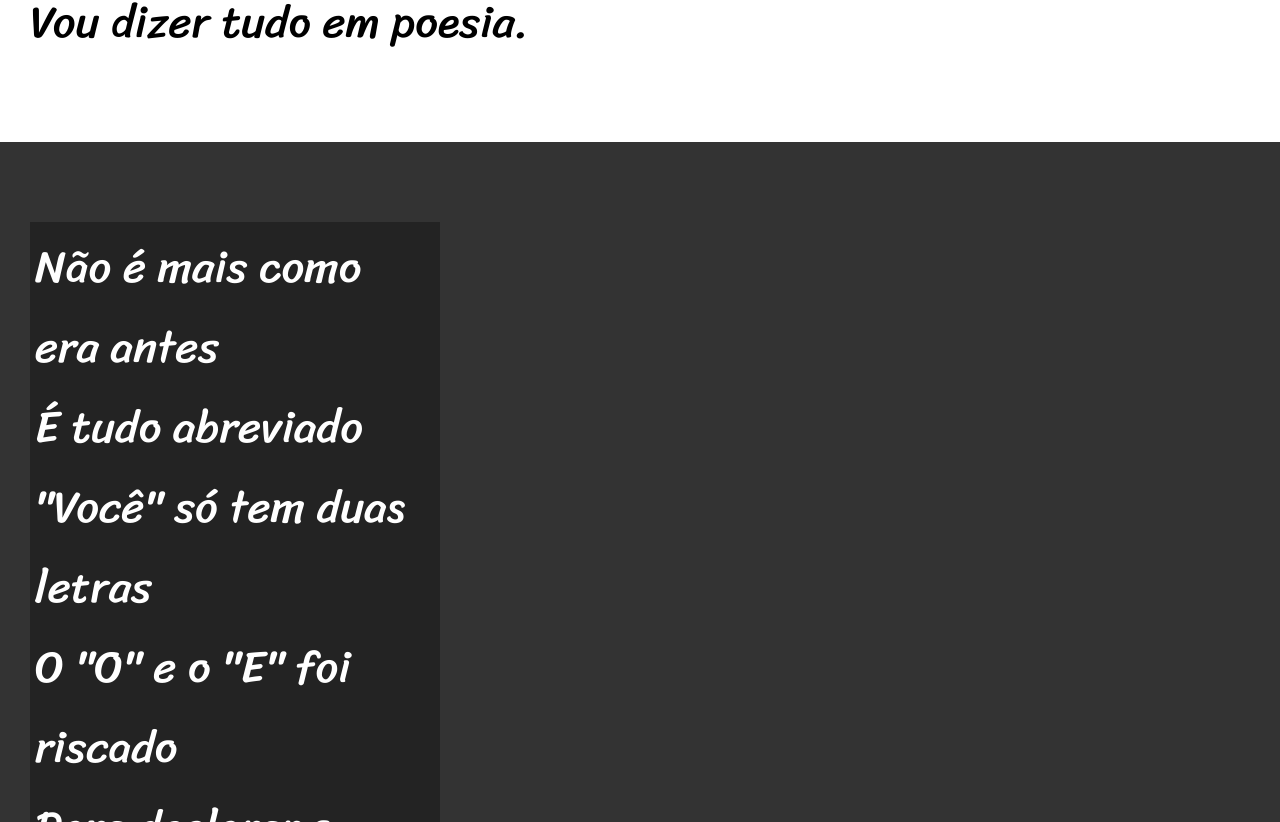
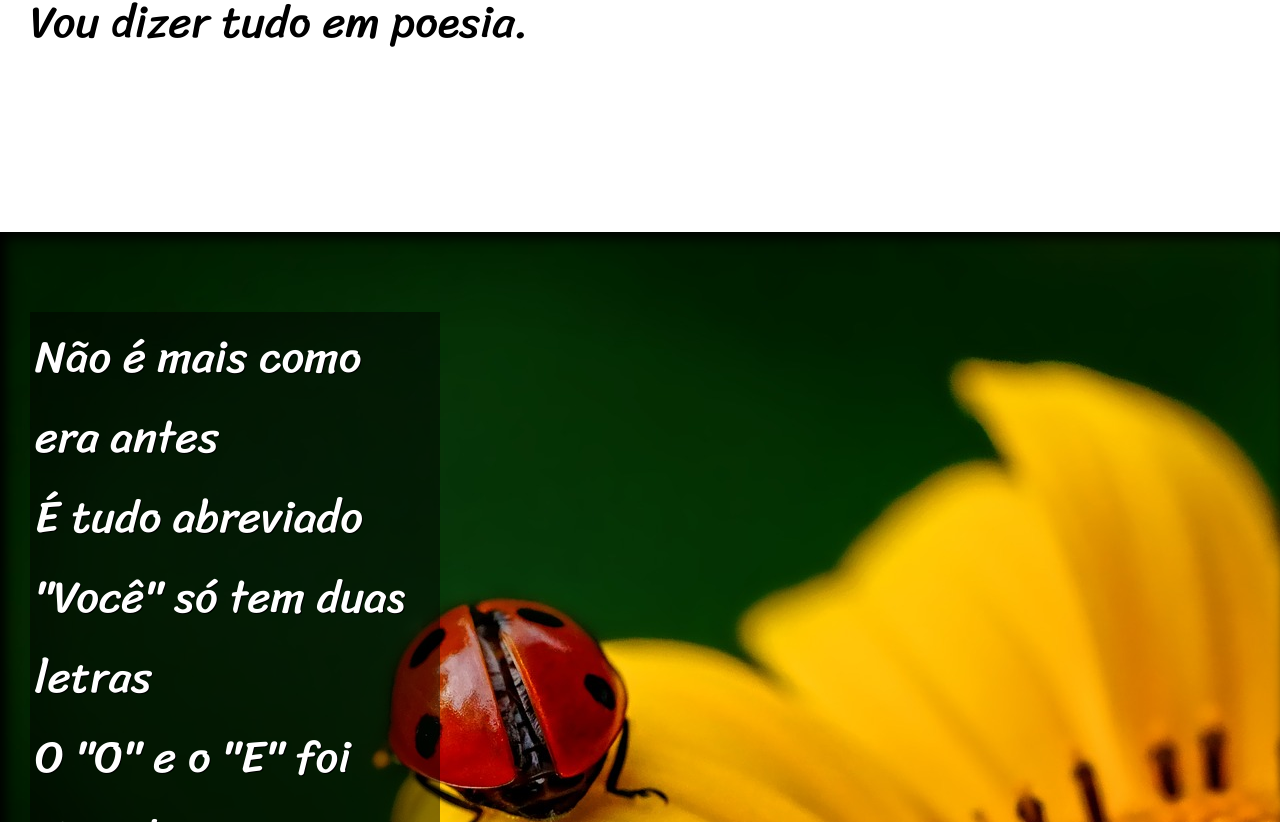
Before and after one commit to Nelson-LCordeiro/html-css, a plain HTML site: page desafios/d12 - cordel moderno/index.html in a window 1280 px wide. Shown: the part 838-1660 px from the top of the page. Drawn offline with Linux system fonts and the light colour scheme.

Commit message:
atualização proj. d12 finalizado

```diff
--- a/desafios/d12 - cordel moderno/estilo/style.css
+++ b/desafios/d12 - cordel moderno/estilo/style.css
@@ -61,23 +61,44 @@ header {
         font-size: 3.5vw;
     }
 
+section > p {
+        padding-bottom: 2em;
+
+}
+
+
     section.normal {
         background-color: white ;
         color: black;
     }
 
     section.imagem {
-        background-color: rgb(51, 51, 51);
+        background-color: rgba(51, 51, 51, 0.597);
         color: white;
+        box-shadow: inset 6px 6px 13px 0px black ;
+        background-attachment: fixed;
 }
 
 section.imagem > p {
    display: inline-block;
    padding: 5px;
-   background-color: rgba(0, 0, 0, 0.307);
+   background-color: rgba(0, 0, 0, 0.478);
     width: 400px;
+    text-shadow: 1px 1px 0px black ;
+    background-size: cover;
 }
 
+
+section#img01 {
+     background-image: url(../imagens/background001.jpg);
+     background-position: right center;
+
+}
+
+section#img02 {
+background-image: url(../imagens/background002.jpg);
+
+}
 
     footer {
         background-color: black;
--- a/desafios/d12 - cordel moderno/index.html
+++ b/desafios/d12 - cordel moderno/index.html
@@ -29,7 +29,7 @@
         </p>
     </section>
 
-    <section class="imagem">
+    <section class="imagem" id="img01">
         <p>
             Não é mais como era antes <br>
             É tudo abreviado <br>
@@ -65,7 +65,7 @@
 
     </section>
 
-    <section class="imagem">
+    <section class="imagem" id="img02">
         <p>
             Tenho saudade das cartas <br>
             Escritas com a própria mão <br>
```
